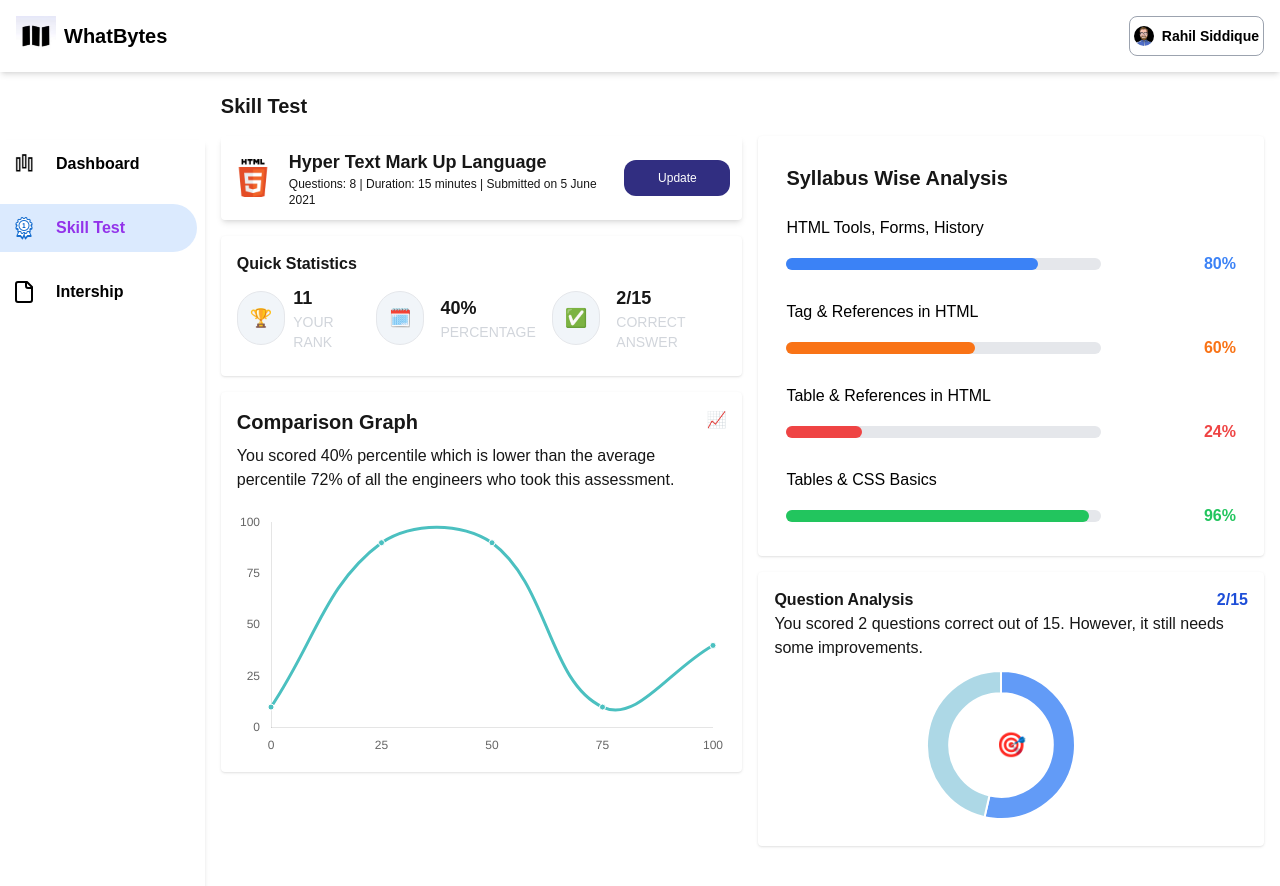
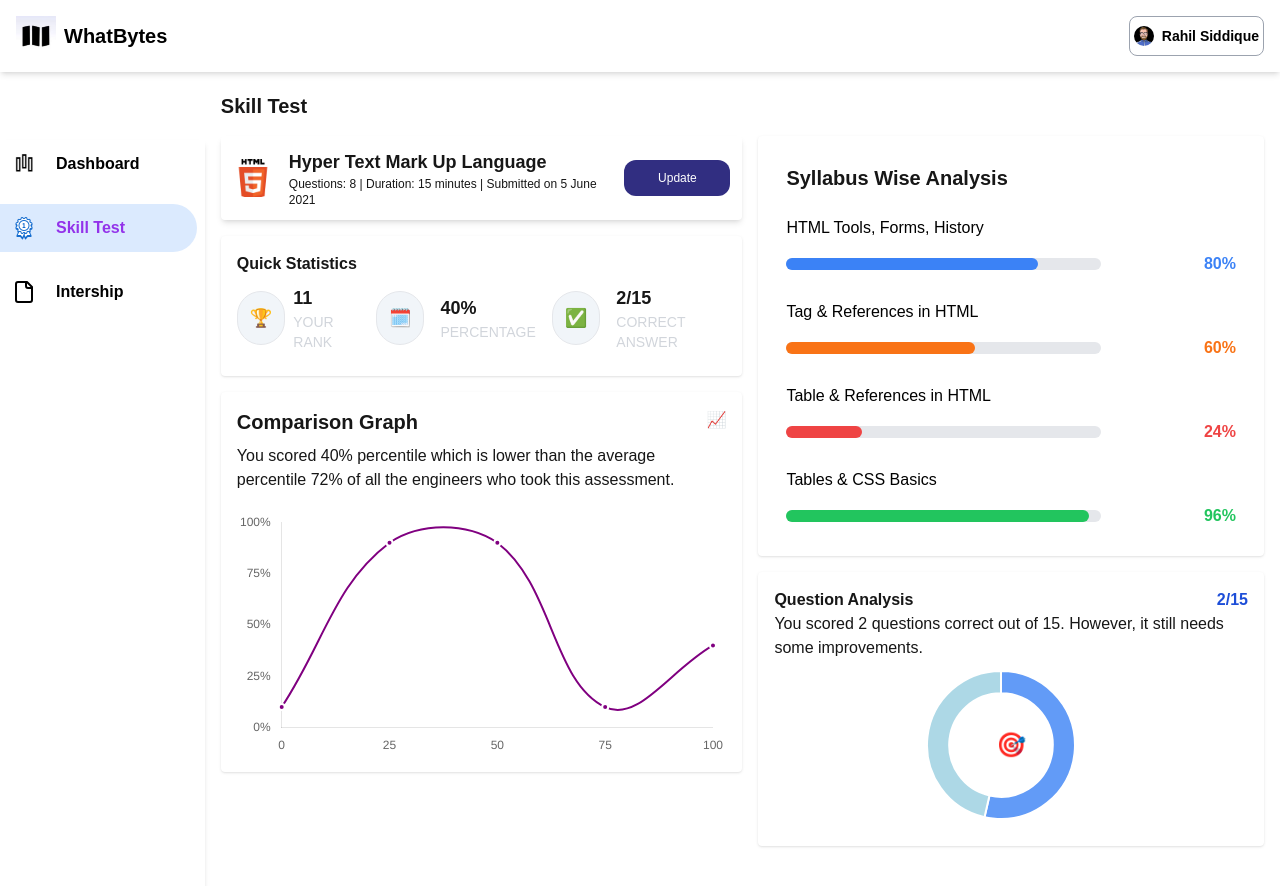
Before and after one commit to owolabijunior12/whatbytes, a Next.js app: page / in a window 1280 px wide. Shown: the top 886 px of the page. Built offline with nearby package versions, Linux system fonts and the light colour scheme.

Commit message:
Update comparisonGraph.tsx

```diff
--- a/components/comparisonGraph.tsx
+++ b/components/comparisonGraph.tsx
@@ -1,14 +1,13 @@
 "use client"
 import React from 'react';
 import { Line } from 'react-chartjs-2';
-import { Chart as ChartJS, LineElement, PointElement, LinearScale, CategoryScale, Title } from 'chart.js';
+import { Chart as ChartJS, LineElement, PointElement, LinearScale, CategoryScale, Tooltip } from 'chart.js';
 import { useStateValue } from '@/Context/StateProvider';
-import Image from 'next/image';
 
-ChartJS.register(LineElement, PointElement, LinearScale, CategoryScale, Title);
+ChartJS.register(LineElement, PointElement, LinearScale, CategoryScale, Tooltip);
 
 const ComparisonGraph: React.FC = () => {
-    const [{score}] = useStateValue();
+    const [{ score }] = useStateValue();
 
     const data = {
         labels: ['0', '25', '50', '75', '100'],
@@ -17,9 +16,10 @@
                 label: 'Your Percentile',
                 data: [10, 90, 90, 10, score?.percentile],
                 fill: false,
-        borderColor: 'rgb(75, 192, 192)',
+                borderColor: 'rgb(128, 0, 128)',
+                borderWidth: 2,
                 pointRadius: 3,
-        pointBackgroundColor: 'rgb(75, 192, 192)',
+                pointBackgroundColor: 'rgb(128, 0, 128)',
                 pointBorderColor: '#fff',
                 tension: 0.4,
             },
@@ -28,10 +28,13 @@
 
     const options = {
         plugins: {
+            tooltip: {
+                enabled: true,
+                callbacks: {
+                    label: (context) => `${context.raw}%`,
+                },
+            },
             legend: {
-        display: false,
-      },
-      title: {
                 display: false,
             },
         },
@@ -48,10 +51,14 @@
                 grid: {
                     display: false,
                 },
+                ticks: {
+                    display: false,
+                },
                 min: 0,
                 max: 100,
                 ticks: {
                     stepSize: 25,
+                    callback: (value) => `${value}%`,
                 },
             },
         },
@@ -59,17 +66,15 @@
 
     return (
         <div className="bg-white p-4 rounded shadow">
-      <div className='flex'>
+            <div className="flex">
                 <div>
                     <h2 className="text-xl font-semibold mb-2">Comparison Graph</h2>
-            <p className='mb-5'>
+                    <p className="mb-5">
                         You scored {score?.percentile}% percentile which is lower than the average percentile 72% of
                         all the engineers who took this assessment.
                     </p>
                 </div>
-        <div className=' '>
-            📈
-        </div>
+                <div>📈</div>
             </div>
             <Line data={data} options={options} />
         </div>
```
Lines whose indentation alone changed are shown as unchanged.
